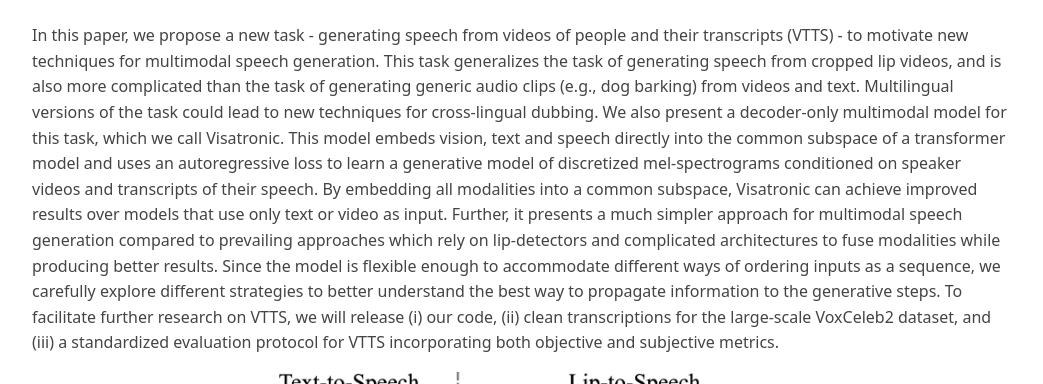
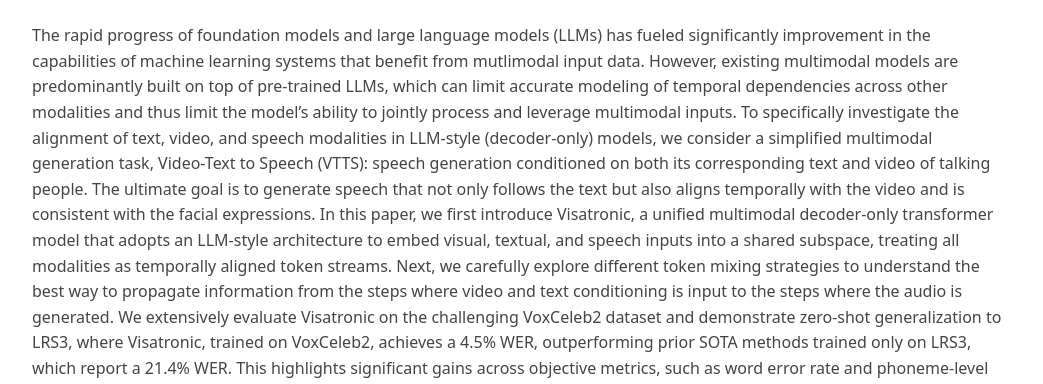
Before and after one commit to apple/visatronic-demo, a plain HTML site: page index.html in a window 1280 px wide. Shown: the part 416-800 px from the top of the page, without its empty margins (118-1161 px from the left). Drawn offline with Linux system fonts and the light colour scheme.

Commit message:
Abstract update

```diff
--- a/index.html
+++ b/index.html
@@ -59,15 +59,12 @@
             <div class="container fade-in">
                 <h2><a href="#abstract" id="abstract">Abstract</a></h2>
                 <p>
-                    In this paper, we propose a new task - generating speech from videos of people and their transcripts (VTTS) - to motivate new techniques for multimodal speech generation.
-                    This task generalizes the task of generating speech from cropped lip videos, and is also more complicated than the task of generating generic audio clips (e.g., dog barking) from videos and text.
-                    Multilingual versions of the task could lead to new techniques for cross-lingual dubbing.
-                    We also present a decoder-only multimodal model for this task, which we call Visatronic.
-                    This model embeds vision, text and speech directly into the common subspace of a transformer model and uses an autoregressive loss to learn a generative model of discretized mel-spectrograms conditioned on speaker videos and transcripts of their speech.
-                    By embedding all modalities into a common subspace, Visatronic can achieve improved results over models that use only text or video as input.
-                    Further, it presents a much simpler approach for multimodal speech generation compared to prevailing approaches which rely on lip-detectors and complicated architectures to fuse modalities while producing better results.
-                    Since the model is flexible enough to accommodate different ways of ordering inputs as a sequence, we carefully explore different strategies to better understand the best way to propagate information to the generative steps.
-                    To facilitate further research on VTTS, we will release (i) our code, (ii) clean transcriptions for the large-scale VoxCeleb2 dataset, and (iii) a standardized evaluation protocol for VTTS incorporating both objective and subjective metrics.
+                    The rapid progress of foundation models and large language models (LLMs) has fueled significantly improvement in the capabilities of machine learning systems that benefit from mutlimodal input data.
+                    However, existing multimodal models are predominantly built on top of pre-trained LLMs, which can limit accurate modeling of temporal dependencies across other modalities and thus limit the model’s ability to jointly process and leverage multimodal inputs.
+                    To specifically investigate the alignment of text, video, and speech modalities in LLM-style (decoder-only) models, we consider a simplified multimodal generation task, Video-Text to Speech (VTTS): speech generation conditioned on both its corresponding text and video of talking people.
+                    The ultimate goal is to generate speech that not only follows the text but also aligns temporally with the video and is consistent with the facial expressions. In this paper, we first introduce Visatronic, a unified multimodal decoder-only transformer model that adopts an LLM-style architecture to embed visual, textual, and speech inputs into a shared subspace, treating all modalities as temporally aligned token streams.
+                    Next, we carefully explore different token mixing strategies to understand the best way to propagate information from the steps where video and text conditioning is input to the steps where the audio is generated. We extensively evaluate Visatronic on the challenging VoxCeleb2 dataset and demonstrate zero-shot generalization to LRS3, where Visatronic, trained on VoxCeleb2, achieves a 4.5% WER, outperforming prior SOTA methods trained only on LRS3, which report a 21.4% WER.
+                    This highlights significant gains across objective metrics, such as word error rate and phoneme-level synchronization, and subjective assessments of naturalness and expressiveness. Additionally, we propose a new objective metric, TimeSync, specifically designed to measure phoneme-level temporal alignment between generated and reference speech, further ensuring synchronization quality.
                 </p>
                     <img src="./assets/overview.png" style="width: 550px; height: auto; display: block; margin: 0 auto;"/>
                 </p>
@@ -142,7 +139,7 @@
                 </div>
                 <p style="text-align: center;">
                     Table 1: The data is from the <a href="https://www.robots.ox.ac.uk/~vgg/data/voxceleb/vox2.html">VoxCeleb2</a> dataset.
-                    Samples are generated by Visatronic with different conditioning. (AlignMetric) is proveded for samples, measured in seconds: the lower the better synchronization between audio and video.
+                    Samples are generated by Visatronic with different conditioning. (TimeSync) is proveded for samples, measured in seconds: the lower the better synchronization between audio and video.
                 </p>
             </div>
 
@@ -215,7 +212,7 @@
                 </div>
                 <p style="text-align: center;">
                     Table 2: The data is from the <a href="https://www.robots.ox.ac.uk/~vgg/data/voxceleb/vox2.html">VoxCeleb2</a> dataset.
-              Samples are generated by Visatronic with different conditioning. (AlignMetric) is proveded for samples, measured in seconds: the lower the better synchronization between audio and video.
+              Samples are generated by Visatronic with different conditioning. (TimeSync) is proveded for samples, measured in seconds: the lower the better synchronization between audio and video.
                 </p>
             </div>
 
```
Also changed, not shown: 1 other file.
